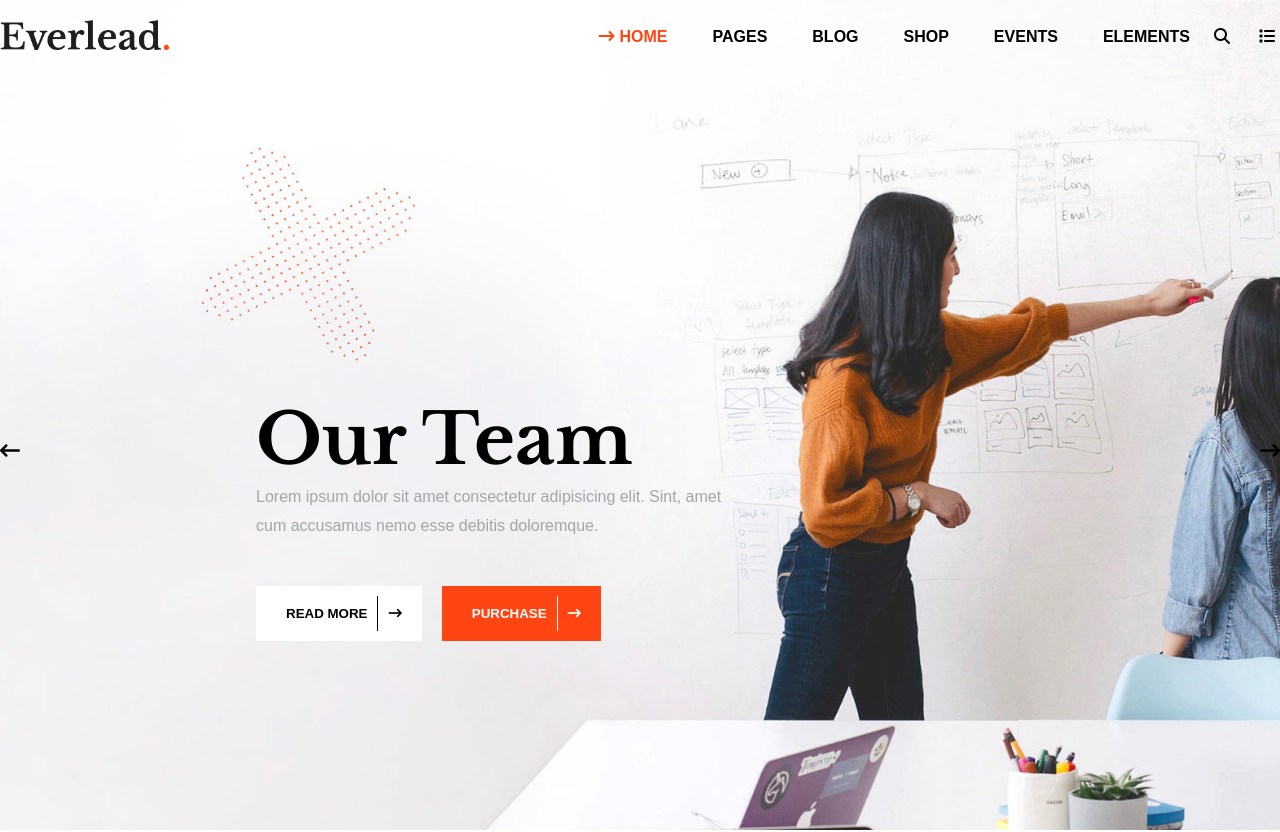
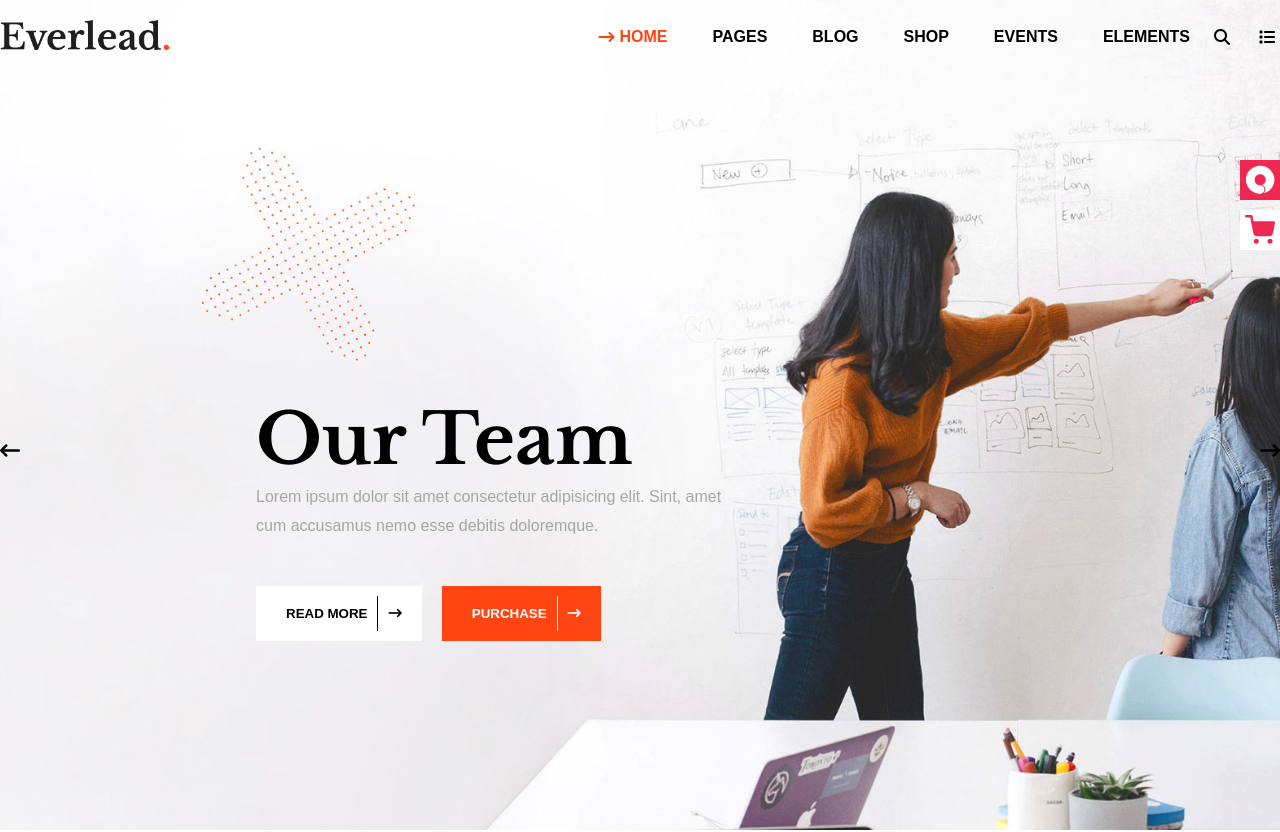
Before and after one commit to albertotaddeucci/proj-html-vuejs, a Vue app: page / in a window 1280 px wide. Shown: the top 832 px of the page. Built offline with nearby package versions, Linux system fonts and the light colour scheme.

Commit message:
fix stats

```diff
--- a/src/App.vue
+++ b/src/App.vue
@@ -34,6 +34,15 @@ export default {
 </script>
 
 <template>
+  <div id="fixed">
+    <div class="box explore">
+      <img src="/svg/svg-8.svg" alt="">
+    </div>
+    <div class="box shop">
+      <img src="/svg/svg-7.svg" alt="">
+
+    </div>
+  </div>
   <AppHeader
     :navLinks="store.navbarLinks">
   </AppHeader>
@@ -51,4 +60,46 @@ export default {
 <style lang="scss">
 @use './styles/general.scss' as *;
 
+#fixed{
+  position: fixed;
+  top: 20%;
+  right: 0;
+
+  z-index: 5;
+
+  display: flex;
+  flex-direction: column;
+  gap: 10px;
+
+
+
+  .box{
+    width: 40px;
+    height: 40px;
+    padding: 5px;
+  }
+
+  .explore{
+    background-color: #ee2852 ;
+    img{
+      filter: invert(100%) sepia(100%) saturate(0%) hue-rotate(326deg) brightness(150%) contrast(101%);
+    }
+
+    &:hover{
+      cursor: pointer;
+    }
+  }
+
+  .shop{
+    background-color: white;
+
+    &:hover{
+      cursor: pointer;
+    }
+  }
+
+
+
+}
+
 </style>
--- a/src/components/AppFooter.vue
+++ b/src/components/AppFooter.vue
@@ -123,6 +123,8 @@ footer{
   background-color: black;
   color: $colorSecondary;
 
+  font-size: 14px;
+
   h5{
     color: white;
   }
--- a/src/components/AppHeader.vue
+++ b/src/components/AppHeader.vue
@@ -223,7 +223,7 @@ nav{
 
       i{
         position: absolute;
-        top: 0;
+        top: 1px;
         left: 0%;
 
         transform: translate(-100%);
--- a/src/components/AppLatestNews.vue
+++ b/src/components/AppLatestNews.vue
@@ -19,16 +19,7 @@ export default {
       }
     },
 
-    methods:{
-        nextImg(){
-            const cardWidth = this.$refs.myScrollTarget.offsetWidth + 20;
-            this.$refs.myScrollTarget.scrollleft += cardWidth;
-        },
-        prevImg(){
-            const cardWidth = this.$refs.myScrollTarget.offsetWidth + 20;
-            this.$refs.myScrollTarget.scrollleft += cardWidth;
-        }
-    }
+
 }
 
 </script>
@@ -40,16 +31,18 @@ export default {
     <section class="latest">
         <div class="container">
 
+            <img class="img-bg" src="/public/svg/svg-4.svg" alt="">
 
-            <div class="container-sm">
+
+            <div class="container-sm" ref="myScrollTarget">
                 <h2>Latest news</h2>
                 <p>Lorem ipsum dolor sit amet, consecutor</p>
                 <hr>
 
                 <div class="news-list">
                     <div class="arrows">
-                        <span class="next" @click="nextImg()"><i class="fa-solid fa-arrow-left-long"></i></span>
-                        <span class="prev" @click="prevImg()"><i class="fa-solid fa-arrow-right-long"></i></span>
+                        <span ><i class="fa-solid fa-arrow-left-long"></i></span>
+                        <span ><i class="fa-solid fa-arrow-right-long"></i></span>
 
                     </div>
 
@@ -80,13 +73,19 @@ export default {
     .container{
         position: relative;
 
+        .img-bg{
+            position: absolute;
+            top: -225px;
+            left: 0;
+        }
+
+
     }
 
     .container-sm{
         display: flex;
         flex-direction: column;
         align-items: center;
-
 
         .arrows{
             position: absolute;
@@ -97,17 +96,12 @@ export default {
         }
 
 
-
         hr{
              margin-top: 26px;
              margin-bottom: 70px ;
         }
 
-        // scroll-snap-type: x mandatory;
-        // overflow: hidden;
-        // scroll-behavior: smooth;
-        // scrollbar-width: thin;
-        // scrollbar-color: transparent;
+
 
         .news-list{
             display: flex;
--- a/src/components/AppMain.vue
+++ b/src/components/AppMain.vue
@@ -6,6 +6,7 @@ import AppStats from './AppStats.vue'
 import AppLatestNews from './AppLatestNews.vue'
 import AppCeo from './AppCeo.vue'
 import AppTestimonials from './AppTestimonials.vue'
+
 
 
 
@@ -18,7 +19,7 @@ export default {
       AppStats,
       AppLatestNews,
       AppCeo,
-      AppTestimonials
+      AppTestimonials,
     },
 
     data(){
@@ -53,4 +54,5 @@ export default {
 
 <style lang="scss">
 
+
 </style>
--- a/src/components/AppStats.vue
+++ b/src/components/AppStats.vue
@@ -103,8 +103,6 @@ export default {
 
 
 <template>
-<section id="stats">
-
     <div class="container-sm">
 
         <div class="row">
@@ -143,9 +141,8 @@ export default {
             </div>
 
         </div>
+
     </div>
-
-</section>
 
 
 
@@ -155,10 +152,8 @@ export default {
 @use '../styles/variables' as *;
 
 
-#stats{
-
 .row{
-        margin-block: 130px;
+    padding-block: 130px;
     display: flex;
     gap: 80px;
 
@@ -195,18 +190,27 @@ export default {
                     font-family: "Libre Baskerville", serif;
 
                 }
+
+                .num{
+                    font-family: "Libre Baskerville", serif;
+
+                }
             }
 
             .bar{
                 width: 100%;
-                    height: 2px;
+                height: 1px;
                 margin-bottom: 36px;
 
                 background-color: rgb(213, 207, 207);
 
                 .control-bar{
+                    position: relative;
 
                     .bar-full{
+                        position: absolute;
+                        top: -3px;
+
                         height:4px;
                         background-color: $accentColor;
                         width: 30%;
@@ -219,7 +223,5 @@ export default {
     }
 }
 
-}
-
 
 </style>
--- a/src/components/NewsItem.vue
+++ b/src/components/NewsItem.vue
@@ -46,6 +46,7 @@ export default {
 
 
 .news{
+
 
     .image-news{
         position: relative;
--- a/src/styles/general.scss
+++ b/src/styles/general.scss
@@ -75,6 +75,7 @@ hr {
     }
 
 }
+
 
 button {
     display: flex;
```
Lines whose indentation alone changed are shown as unchanged.
